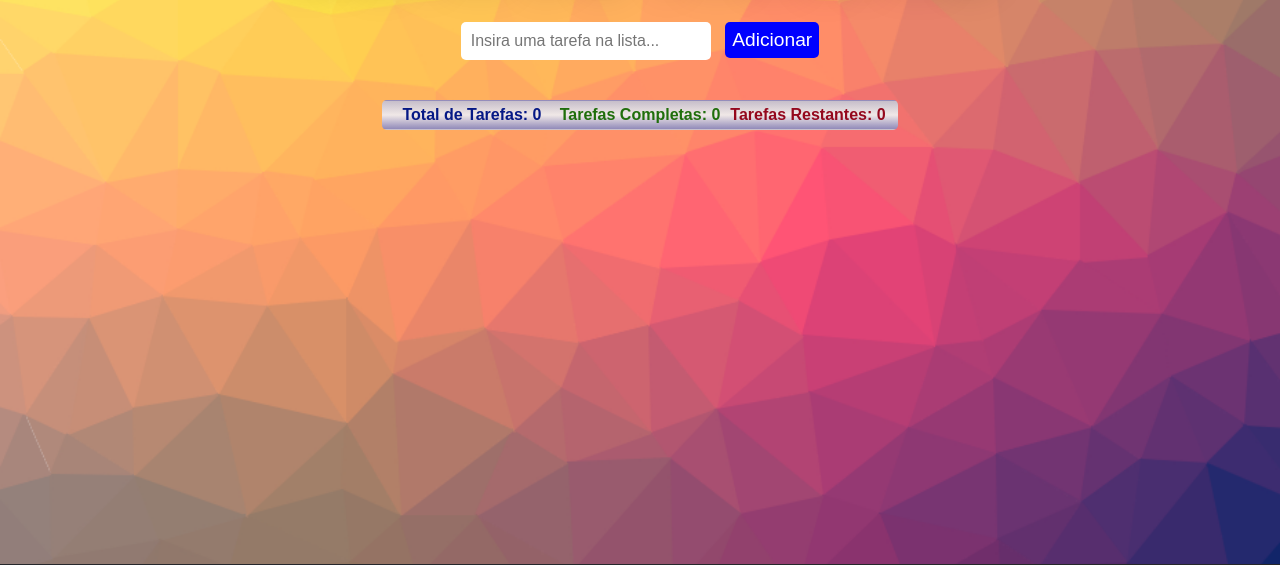
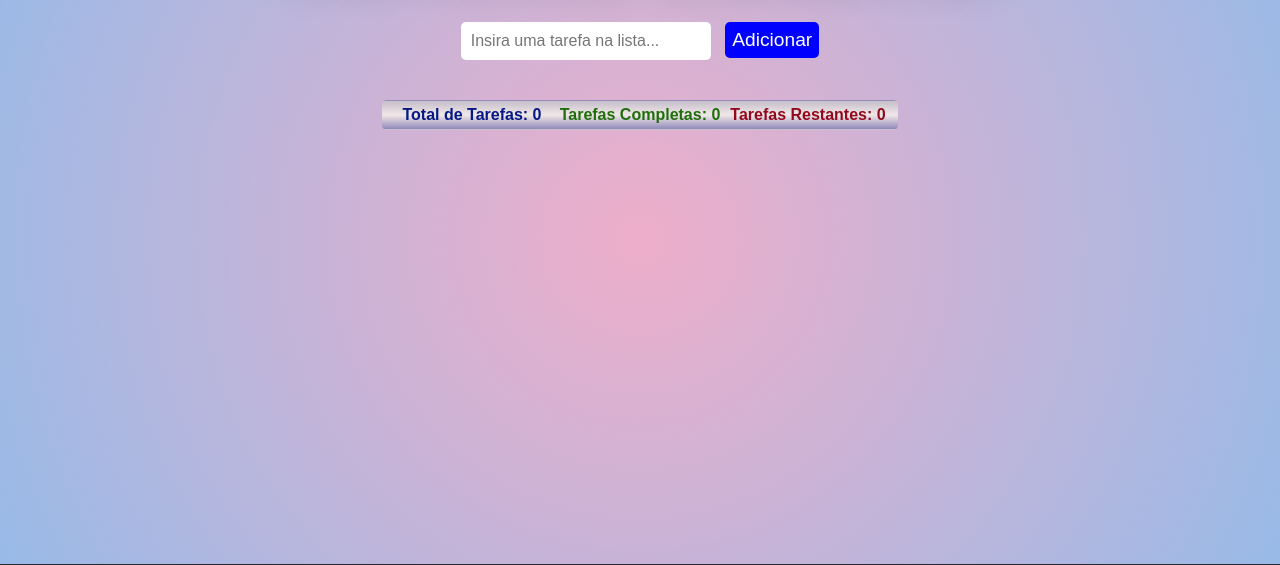
Before and after one commit to cleybsonol/DEVinHouse-Projeto1, a plain HTML site: page index.html in a window 1280 px wide. Shown: the part 162-727 px from the top of the page. Drawn offline with Linux system fonts and the light colour scheme.

Commit message:
Set new CSS Backgroud - Radial Gradient

```diff
--- a/css/style.css
+++ b/css/style.css
@@ -9,9 +9,8 @@
 body {
   display: flex;
   justify-content: center;
-  background-image: url("../cool-background.png");
-  background-repeat: no-repeat;
-  background-size: cover;
+  background: rgb(238,174,202);
+  background: radial-gradient(circle, rgba(238,174,202,1) 0%, rgba(148,187,233,1) 100%);
   font-family: sans-serif;
 }
 
```
